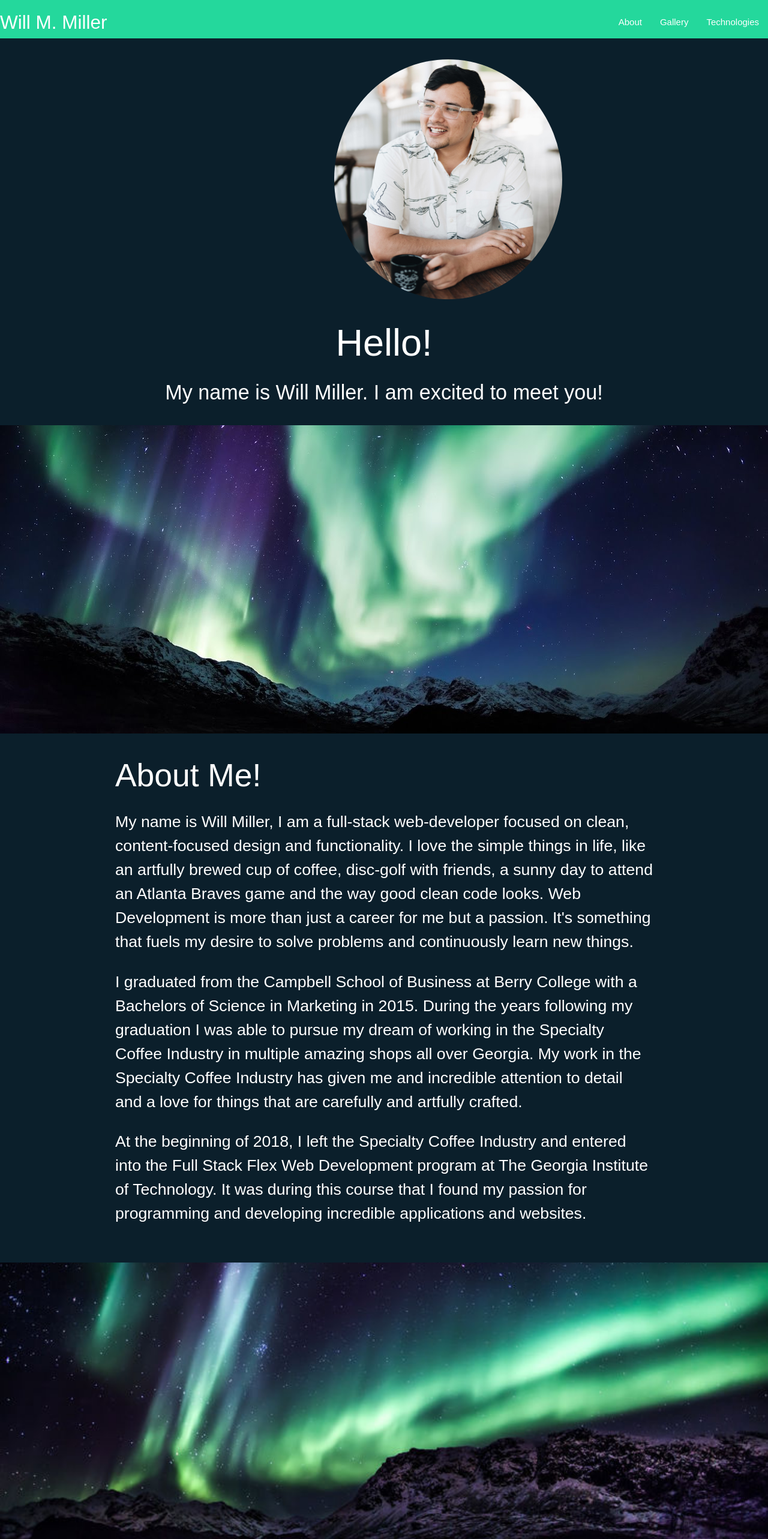
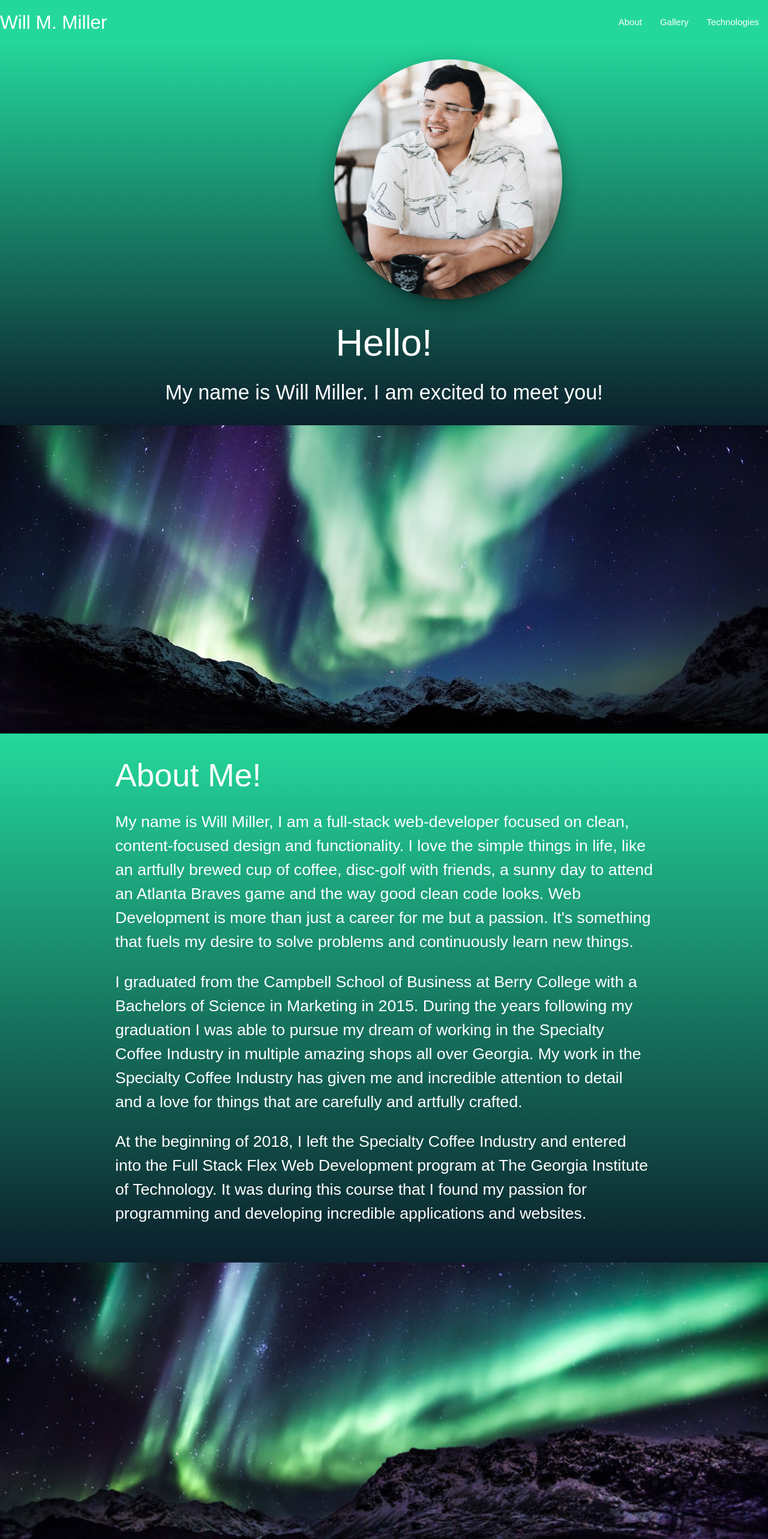
Before and after one commit to will-miller93/React-Portfolio, a React (Create React App) app: page / in a window 1280 px wide. Shown: the top 2566 px of the page at 60% size. Built offline with nearby package versions, Linux system fonts and the light colour scheme.

Commit message:
adding in color gradient and shadowing

```diff
--- a/src/components/pages/Main/Main.css
+++ b/src/components/pages/Main/Main.css
@@ -7,7 +7,7 @@ p {
 }
 
 h3 {
-    color: white;
+    color: whitesmoke;
 }
 
 .parallax-container {
@@ -15,7 +15,8 @@ h3 {
 }
 
 .section {
-    background: #0b1f2b;
+    /* background: #0b1f2b; */
+    background-image: linear-gradient( #24d89c, #0b1f2b);
 }
 
 
@@ -30,7 +31,8 @@ h3 {
 }
 
 .header {
-    background-color: #0b1f2b;
+    /* background-color: #0b1f2b; */
+    background-image: linear-gradient(#24d89c, #0b1f2b);
     padding-top: 35px;
     padding-bottom: 0px;
 }
--- a/src/components/pages/Main/Main.js
+++ b/src/components/pages/Main/Main.js
@@ -6,7 +6,6 @@ import Header from '../../utils/Header/header';
 import Container from '../../utils/grid/container/Container';
 import Row from '../../utils/grid/row/Row';
 import Col from '../../utils/grid/col/Col';
-// import Card from '../../utils/card/card';
 
 
 class Portfolio extends Component {
@@ -43,7 +42,7 @@ class Portfolio extends Component {
                         <Container>
                             <Row>
                                 <Col size='m6'>
-                                    <div className="card medium">
+                                    <div className="card medium z-depth-5">
                                         <div className="card-image">
                                             <img src={require('../../../images/ZigRigResized.png')} alt="CoffeeFinder" />
                                         </div>
@@ -56,7 +55,7 @@ class Portfolio extends Component {
                                     </div>
                                 </Col>
                                 <Col size='m6'>
-                                    <div className="card medium">
+                                    <div className="card medium z-depth-5">
                                         <div className="card-image">
                                             <img src={require('../../../images/CoffeeFinder.png')} alt="CoffeeFinder" />
                                         </div>
@@ -71,7 +70,7 @@ class Portfolio extends Component {
                             </Row>
                             <Row>
                                 <Col size='m6'>
-                                    <div className="card medium">
+                                    <div className="card medium z-depth-5">
                                         <div className="card-image">
                                             <img src={require('../../../images/googleMapsResized.png')} alt="CoffeeFinder" />
                                         </div>
@@ -84,7 +83,7 @@ class Portfolio extends Component {
                                     </div>
                                 </Col>
                                 <Col size='m6'>
-                                    <div className="card medium">
+                                    <div className="card medium z-depth-5">
                                         <div className="card-image">
                                             <img src={require('../../../images/TreeViewResized.png')} alt="CoffeeFinder" />
                                         </div>
@@ -99,7 +98,7 @@ class Portfolio extends Component {
                             </Row>
                             <Row>
                                 <Col size='m6'>
-                                    <div className="card medium">
+                                    <div className="card medium z-depth-5">
                                         <div className="card-image">
                                             <img src={require('../../../images/zeldaClickyGameResized.png')} alt="CoffeeFinder" />
                                         </div>
@@ -112,7 +111,7 @@ class Portfolio extends Component {
                                     </div>
                                 </Col>
                                 <Col size='m6'>
-                                    <div className="card medium">
+                                    <div className="card medium z-depth-5">
                                         <div className="card-image">
                                             <img src={require('../../../images/manchesterHangManResized.png')} alt="CoffeeFinder" />
                                         </div>
--- a/src/components/utils/Header/header.js
+++ b/src/components/utils/Header/header.js
@@ -5,7 +5,7 @@ import Container from '../grid/container/Container';
 const Header = () => (
     <div className='header'>
         <Container>
-            <img className='aboutImage' src={require('../../../images/aboutImage.png')} alt='about' height='400px' width='380px'/>
+            <img className='aboutImage z-depth-5' src={require('../../../images/aboutImage.png')} alt='about' height='400px' width='380px'/>
             <h1 className='greeting'>Hello!</h1>
             <h4 className='greeting-content'>My name is Will Miller. I am excited to meet you!</h4>
         </Container>
```
